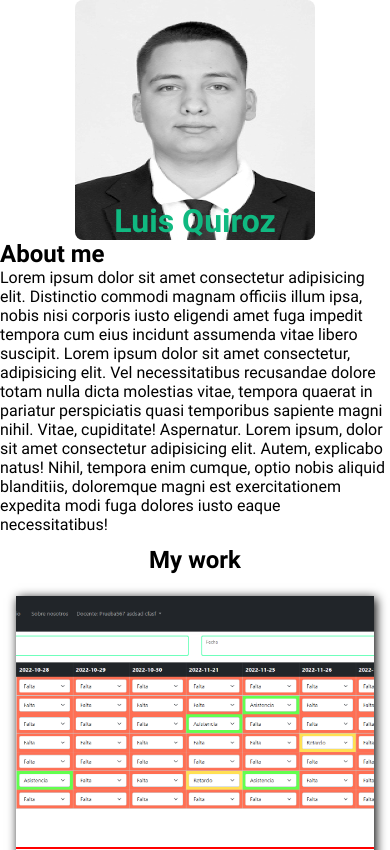
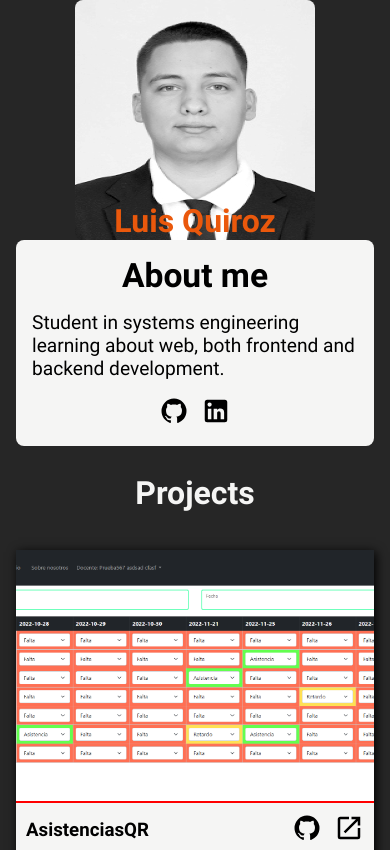
Before and after one commit to Quirozdev/Odin-Portfolio, a plain HTML site: page index.html in a window 390 px wide. Shown: the top 850 px of the page. Drawn offline with Linux system fonts and the light colour scheme.

Commit message:
Add more styling and responsiveness

```diff
--- a/index.html
+++ b/index.html
@@ -28,32 +28,55 @@
       <ul class="team-members-list"></ul>
     </div>
     <section class="image-and-about-me-section">
+      <div class="image-and-name-container">
         <img
           class="personal-photo"
           src="./assets/img/photo.JPG"
           alt="Personal photo"
         />
         <h1 class="first-and-last-name">Luis Quiroz</h1>
+      </div>
       <article class="about-me">
-        <h2>About me</h2>
-        <p>
-          Lorem ipsum dolor sit amet consectetur adipisicing elit. Distinctio
-          commodi magnam officiis illum ipsa, nobis nisi corporis iusto eligendi
-          amet fuga impedit tempora cum eius incidunt assumenda vitae libero
-          suscipit. Lorem ipsum dolor sit amet consectetur, adipisicing elit.
-          Vel necessitatibus recusandae dolore totam nulla dicta molestias
-          vitae, tempora quaerat in pariatur perspiciatis quasi temporibus
-          sapiente magni nihil. Vitae, cupiditate! Aspernatur. Lorem ipsum,
-          dolor sit amet consectetur adipisicing elit. Autem, explicabo natus!
-          Nihil, tempora enim cumque, optio nobis aliquid blanditiis, doloremque
-          magni est exercitationem expedita modi fuga dolores iusto eaque
-          necessitatibus!
+        <h2 class="about-me-title">About me</h2>
+        <p class="about-me-description">
+          Student in systems engineering learning about web, both frontend and
+          backend development.
         </p>
+        <div class="social-media-icons">
+          <a
+            href="https://github.com/Quirozdev"
+            target="_blank"
+          >
+            <svg
+              class="icon github-icon"
+              xmlns="http://www.w3.org/2000/svg"
+              viewBox="0 0 24 24"
+            >
+              <path
+                d="M12,2A10,10 0 0,0 2,12C2,16.42 4.87,20.17 8.84,21.5C9.34,21.58 9.5,21.27 9.5,21C9.5,20.77 9.5,20.14 9.5,19.31C6.73,19.91 6.14,17.97 6.14,17.97C5.68,16.81 5.03,16.5 5.03,16.5C4.12,15.88 5.1,15.9 5.1,15.9C6.1,15.97 6.63,16.93 6.63,16.93C7.5,18.45 8.97,18 9.54,17.76C9.63,17.11 9.89,16.67 10.17,16.42C7.95,16.17 5.62,15.31 5.62,11.5C5.62,10.39 6,9.5 6.65,8.79C6.55,8.54 6.2,7.5 6.75,6.15C6.75,6.15 7.59,5.88 9.5,7.17C10.29,6.95 11.15,6.84 12,6.84C12.85,6.84 13.71,6.95 14.5,7.17C16.41,5.88 17.25,6.15 17.25,6.15C17.8,7.5 17.45,8.54 17.35,8.79C18,9.5 18.38,10.39 18.38,11.5C18.38,15.32 16.04,16.16 13.81,16.41C14.17,16.72 14.5,17.33 14.5,18.26C14.5,19.6 14.5,20.68 14.5,21C14.5,21.27 14.66,21.59 15.17,21.5C19.14,20.16 22,16.42 22,12A10,10 0 0,0 12,2Z"
+              />
+            </svg>
+          </a>
+          <a
+            href="https://www.linkedin.com/in/luis-daniel-quiroz-osuna/"
+            target="_blank"
+          >
+            <svg
+              class="icon linkedin-icon"
+              xmlns="http://www.w3.org/2000/svg"
+              viewBox="0 0 24 24"
+            >
+              <path
+                d="M19 3A2 2 0 0 1 21 5V19A2 2 0 0 1 19 21H5A2 2 0 0 1 3 19V5A2 2 0 0 1 5 3H19M18.5 18.5V13.2A3.26 3.26 0 0 0 15.24 9.94C14.39 9.94 13.4 10.46 12.92 11.24V10.13H10.13V18.5H12.92V13.57C12.92 12.8 13.54 12.17 14.31 12.17A1.4 1.4 0 0 1 15.71 13.57V18.5H18.5M6.88 8.56A1.68 1.68 0 0 0 8.56 6.88C8.56 5.95 7.81 5.19 6.88 5.19A1.69 1.69 0 0 0 5.19 6.88C5.19 7.81 5.95 8.56 6.88 8.56M8.27 18.5V10.13H5.5V18.5H8.27Z"
+              />
+            </svg>
+          </a>
+        </div>
       </article>
     </section>
     <main>
       <section class="projects-section">
-        <h2 class="my-work-title">My work</h2>
+        <h2 class="projects-title">Projects</h2>
         <div class="projects-container">
           <article class="project">
             <img
--- a/style.css
+++ b/style.css
@@ -12,6 +12,10 @@
   font-style: normal;
 }
 
+:root {
+  --main-color-1: #f5f5f4;
+}
+
 * {
   margin: 0;
   padding: 0;
@@ -22,6 +26,7 @@ body {
   max-width: 1200px;
   margin: 0 auto;
   font-family: 'Roboto', sans-serif;
+  background-color: #262626;
 }
 
 img {
@@ -29,72 +34,39 @@ img {
   display: block;
 }
 
-#team-members-modal {
-  position: fixed;
-  opacity: 0;
-  top: 50%;
-  left: 50%;
-  transform: translate(-50%, -50%);
-  z-index: 2;
-  background-color: #fcd34d;
-  border-radius: 8px;
-  padding: 16px 12px;
+.image-and-about-me-section {
   display: flex;
-  visibility: hidden;
   flex-direction: column;
-  color: #115e59;
+  justify-content: center;
 }
 
-#team-members-modal.visible {
-  visibility: visible;
-  opacity: 1;
-}
-
-#close-modal-btn {
-  align-self: flex-end;
-  cursor: pointer;
-  padding: 6px;
-  border-radius: 50%;
-  width: 30px;
-  height: 30px;
-  display: flex;
-  align-items: center;
-  justify-content: center;
-  border: 2px solid gray;
-  background-color: #e11d48;
-  color: white;
-  font-weight: bold;
-  font-size: 1.1rem;
-}
-
-#close-modal-btn:hover {
-  background-color: #9f1239;
-}
-
-.team-members-title {
-  font-size: 1.4rem;
-  color: #022c22;
-  text-align: center;
-  margin: 12px;
-}
-
-.team-members-list {
-  padding: 4px 24px;
-  max-height: 50vh;
-  overflow-y: auto;
-}
-
-.team-members-list > li {
-  padding: 4px;
-  font-weight: bold;
-}
-
-.image-and-about-me-section {
+.image-and-name-container {
   display: grid;
   grid-template-columns: 1fr;
   grid-template-rows: 1fr;
   align-items: end;
   justify-items: center;
+}
+
+.about-me {
+  background-color: var(--main-color-1);
+  padding: 16px;
+  margin: 0 16px;
+  border-radius: 8px;
+  display: flex;
+  flex-direction: column;
+  justify-content: center;
+  align-items: center;
+  gap: 16px;
+}
+
+.about-me-title {
+  text-align: center;
+  font-size: 2.1rem;
+}
+
+.about-me-description {
+  font-size: 1.2rem;
 }
 
 .personal-photo {
@@ -107,14 +79,32 @@ img {
 .first-and-last-name {
   grid-column: 1 / 2;
   grid-row: 1 / 2;
-  color: #10b981;
+  color: #ea580c;
   font-weight: bold;
   font-size: 2rem;
 }
 
-.my-work-title {
+.social-media-icons {
+  display: flex;
+  align-items: center;
+  justify-content: center;
+  gap: 12px;
+}
+
+.linkedin-icon {
+  transition: fill 0.75s ease-in-out;
+}
+
+.linkedin-icon:hover {
+  fill: blue;
+}
+
+.projects-title {
   text-align: center;
   padding: 12px;
+  font-size: 2rem;
+  margin: 16px 0;
+  color: var(--main-color-1);
 }
 
 /* .projects-section {
@@ -131,6 +121,7 @@ img {
   display: flex;
   flex-direction: column;
   box-shadow: 2px 2px 10px black;
+  background-color: var(--main-color-1);
 }
 
 .project-img {
@@ -198,3 +189,73 @@ img {
   padding: 5px 16px;
   margin-bottom: 32px;
 }
+
+#team-members-modal {
+  position: fixed;
+  opacity: 0;
+  top: 50%;
+  left: 50%;
+  transform: translate(-50%, -50%);
+  z-index: 2;
+  background-color: #fcd34d;
+  border-radius: 8px;
+  padding: 16px 12px;
+  display: flex;
+  visibility: hidden;
+  flex-direction: column;
+  color: #115e59;
+}
+
+#team-members-modal.visible {
+  visibility: visible;
+  opacity: 1;
+}
+
+#close-modal-btn {
+  align-self: flex-end;
+  cursor: pointer;
+  padding: 6px;
+  border-radius: 50%;
+  width: 30px;
+  height: 30px;
+  display: flex;
+  align-items: center;
+  justify-content: center;
+  border: 2px solid gray;
+  background-color: #e11d48;
+  color: white;
+  font-weight: bold;
+  font-size: 1.1rem;
+}
+
+#close-modal-btn:hover {
+  background-color: #9f1239;
+}
+
+.team-members-title {
+  font-size: 1.4rem;
+  color: #022c22;
+  text-align: center;
+  margin: 12px;
+}
+
+.team-members-list {
+  padding: 4px 24px;
+  max-height: 50vh;
+  overflow-y: auto;
+}
+
+.team-members-list > li {
+  padding: 4px;
+  font-weight: bold;
+}
+
+@media screen and (min-width: 800px) {
+  .image-and-about-me-section {
+    flex-direction: row;
+  }
+
+  .about-me {
+    margin: 0;
+  }
+}
```
Also changed, not shown: 1 other file. Lines whose indentation alone changed are shown as unchanged.
